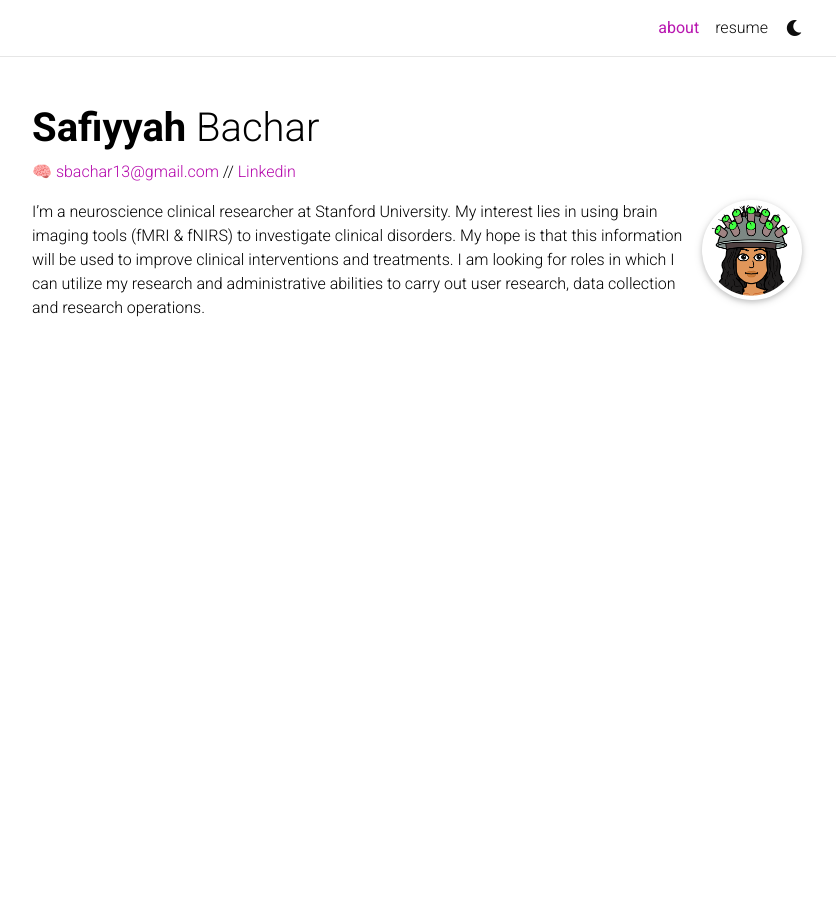
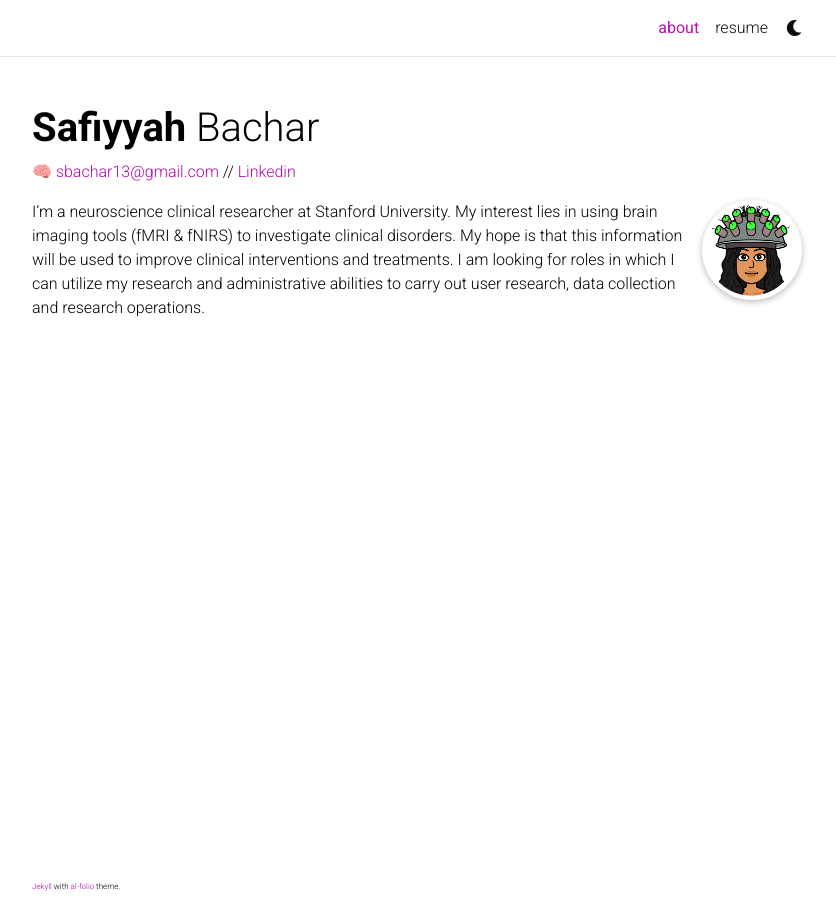
Before and after one commit to safiyyahb/safiyyahb, a Jekyll site: the page built from _pages/about.md, in a window 1280 px wide. Shown: the whole page, without its empty margins (223-1059 px from the left). Built offline with Jekyll 4.4.1, drawn with Linux system fonts in a browser that asks for light colours; comment, search, counter and statistics services are not loaded; a style sheet for code colours, icons or effects is not loaded.

Commit message:
final footer

```diff
--- a/_pages/about.md
+++ b/_pages/about.md
@@ -17,3 +17,8 @@
 ---
 
 I'm a neuroscience clinical researcher at Stanford University. My interest lies in using brain imaging tools (fMRI & fNIRS) to investigate clinical disorders. My hope is that this information will be used to improve clinical interventions and treatments. I am looking for roles in which I can utilize my research and administrative abilities to carry out user research, data collection and research operations.
+
+
+<div style="position: absolute; bottom: 7px; font-size: 8px">
+    <a href="https://jekyllrb.com/" target="_blank">Jekyll</a> with <a href="https://github.com/alshedivat/al-folio">al-folio</a> theme.
+    </div>
```
